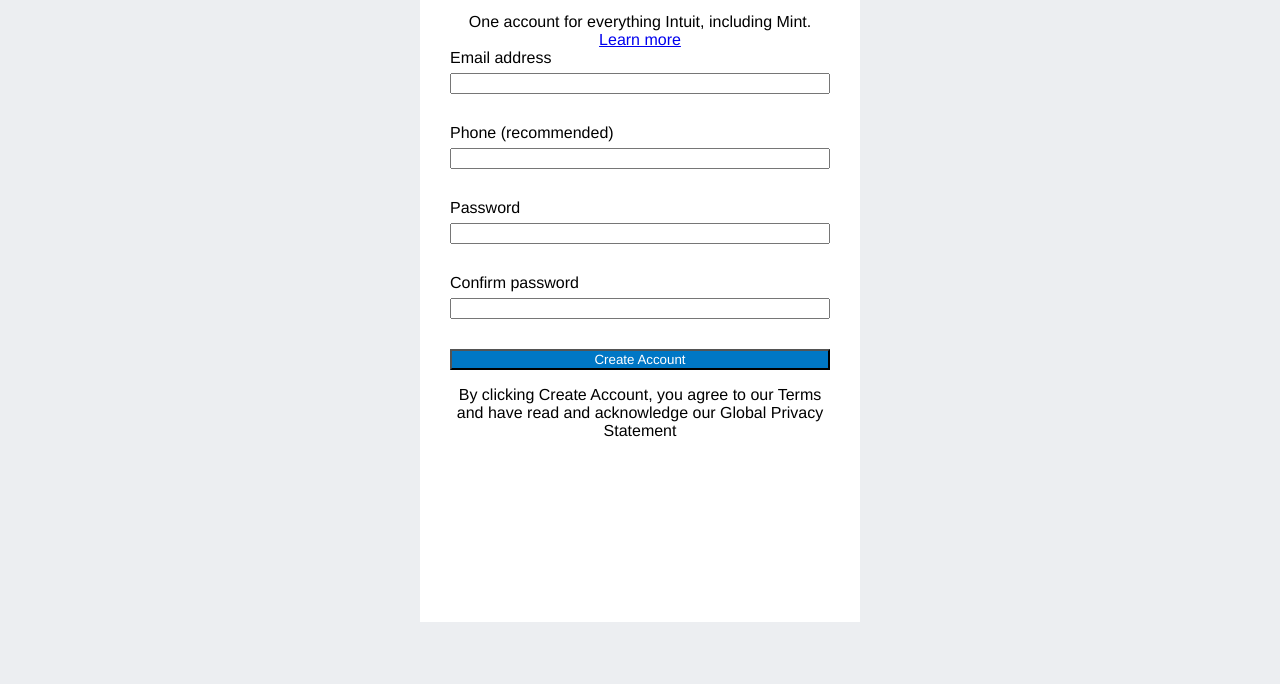
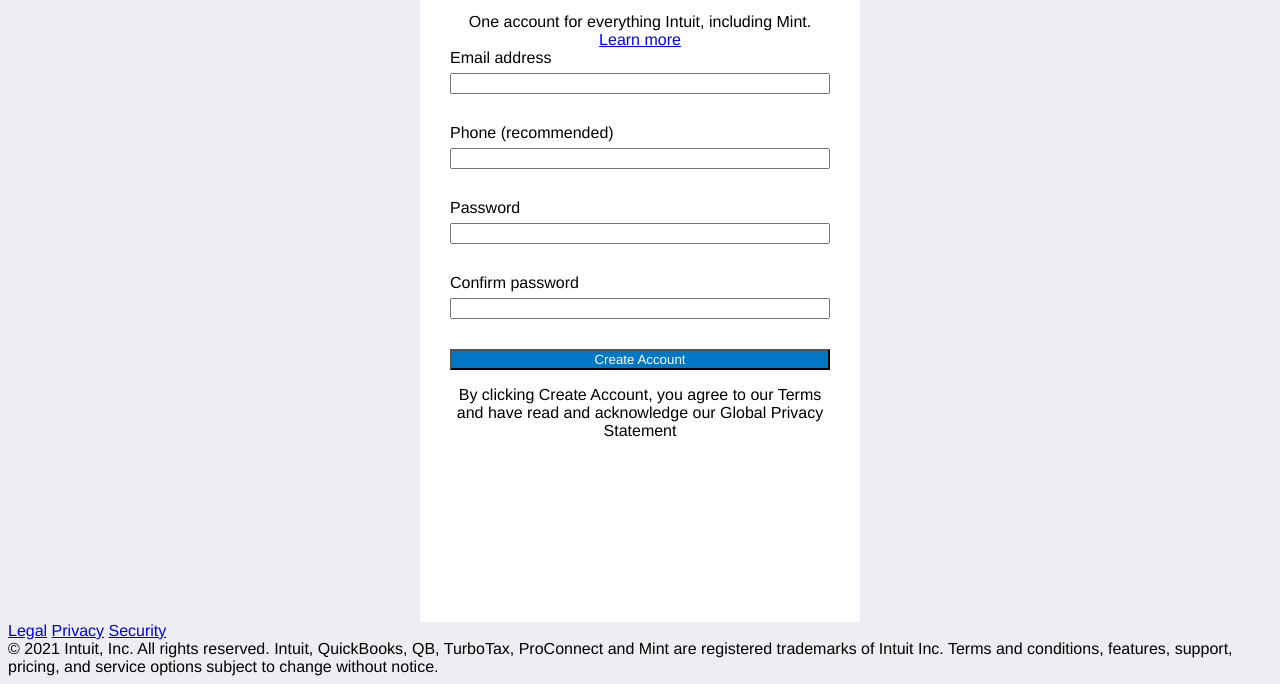
Before and after one commit to marboleda/html-forms, a plain HTML site: page index.html in a window 1280 px wide. Shown: the part 246-930 px from the top of the page. Before the commit the page ends 876 px from the top, so only its background shows below. Drawn offline with Linux system fonts and the light colour scheme.

Commit message:
Add footer content

```diff
--- a/index.html
+++ b/index.html
@@ -40,5 +40,17 @@
             <button>Create Account</button>
             <p id="disclaimer">By clicking Create Account, you agree to our Terms and have read and acknowledge our Global Privacy Statement</p>
         </form>
+        <footer>
+            <div id='footer-links'>
+                <span><a href="#">Legal</a></span>
+                <span><a href="#">Privacy</a></span>
+                <span><a href="#">Security</a></span>
+            </div>
+            <div id='copyright'>
+                <span>&#169; 2021 Intuit, Inc. All rights reserved. Intuit, QuickBooks, QB, TurboTax, ProConnect and Mint are registered trademarks of Intuit Inc.</span>
+                <span>Terms and conditions, features, support, pricing, and service options subject to change without notice.</span>
+            </div>
+            </div>
+        </footer>
     </body>
 </html>
```
